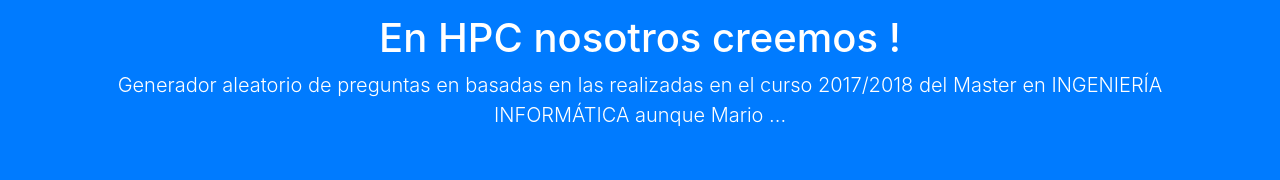
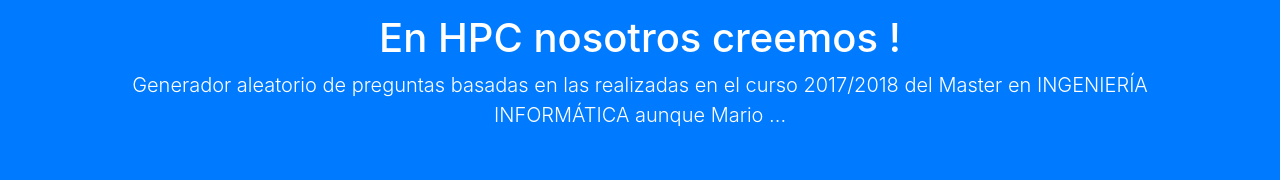
Before and after one commit to MarioSkill/quiz, a plain HTML site: page index.html in a window 1280 px wide. Shown: the part 142-322 px from the top of the page. Drawn offline with nearby package versions, Linux system fonts and the light colour scheme.

Commit message:
Update index.html

```diff
--- a/index.html
+++ b/index.html
@@ -35,7 +35,7 @@
     <header class="bg-primary text-white">
       <div class="container text-center">
         <h1>En HPC nosotros creemos !</h1>
-        <p class="lead">Generador aleatorio de preguntas en basadas en las realizadas en el curso 2017/2018 del Master en INGENIERÍA INFORMÁTICA aunque Mario ...</p>
+        <p class="lead">Generador aleatorio de preguntas basadas en las realizadas en el curso 2017/2018 del Master en INGENIERÍA INFORMÁTICA aunque Mario ...</p>
       </div>
     </header>
 
```
